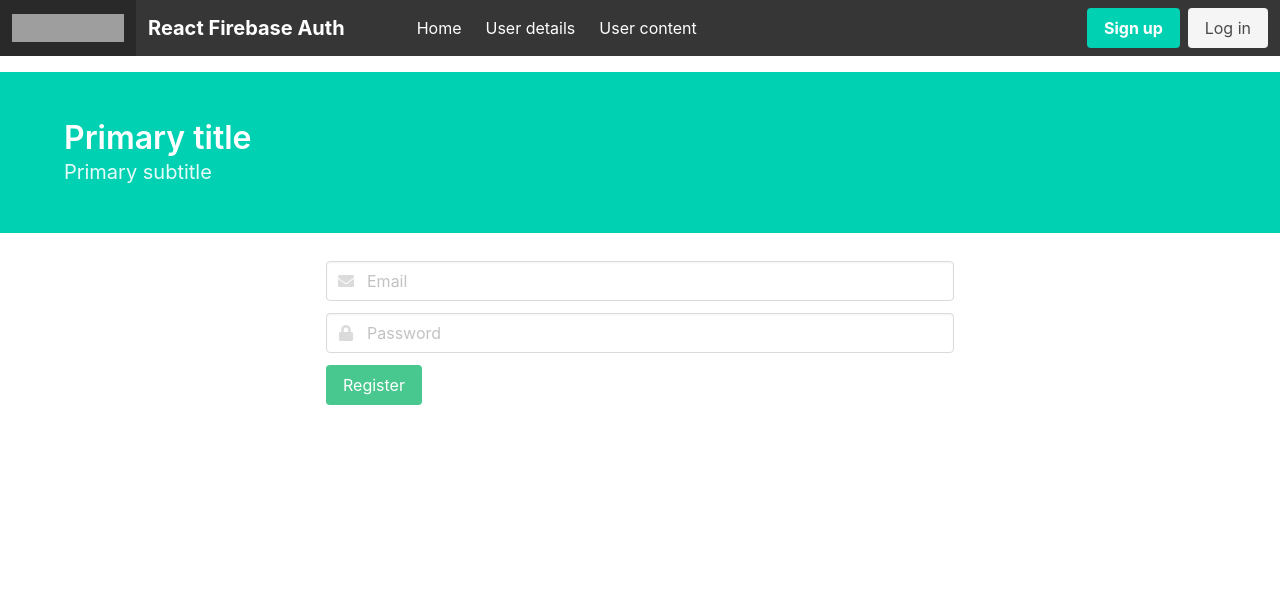
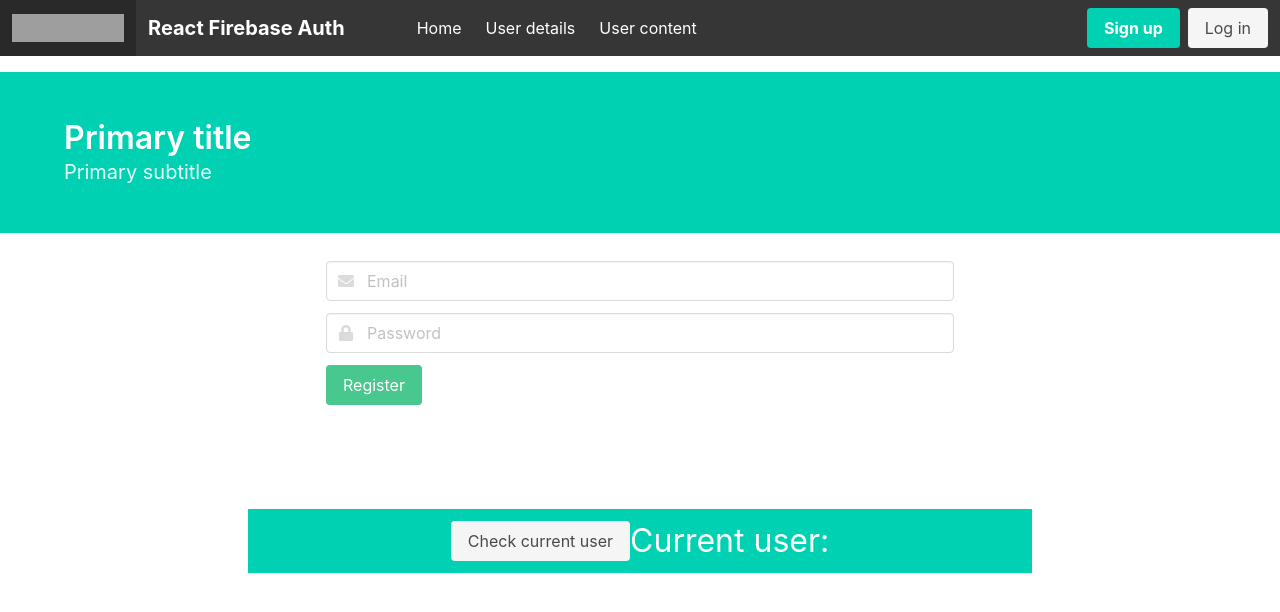
Before and after one commit to kargeb/firebase-auth-firestore-app, a React (Create React App) app: page / in a window 1280 px wide. Shown: the top 612 px of the page. Built offline with nearby package versions, Linux system fonts and the light colour scheme; no server answers; grey boxes are pictures that could not be loaded.

Commit message:
add current user check

```diff
--- a/src/App.js
+++ b/src/App.js
@@ -1,4 +1,5 @@
 import React, { useState } from 'react';
+import BottomPanel from './components/BottomPanel';
 import Hero from './components/Hero';
 import Navbar from './components/Navbar';
 import SignUpForm from './components/SignUpForm';
@@ -13,6 +14,7 @@ function App() {
       <Hero />
       <SignUpForm setUserData={setUserData} />
       <UserDataPanel userData={userData} />
+      <BottomPanel />
     </div>
   );
 }
--- /dev/null
+++ b/src/components/BottomPanel.js
@@ -0,0 +1,29 @@
+import React, { useState } from 'react';
+import CurrentUser from './auth/CurrentUser';
+
+const BottomPanel = () => {
+  const [currentUser, setCurrentUser] = useState(null);
+
+  return (
+    <section className="section">
+      <div className="container">
+        <div className="columns is-vcentered">
+          <div className="column is-8 is-offset-2 has-background-primary has-text-centered">
+            <button
+              type="button"
+              className="button is-light"
+              onClick={() => setCurrentUser(CurrentUser)}
+            >
+              Check current user
+            </button>
+            <span className="subtitle is-3 has-text-centered has-text-white">
+              Current user: {currentUser}
+            </span>
+          </div>
+        </div>
+      </div>
+    </section>
+  );
+};
+
+export default BottomPanel;
--- a/src/components/Navbar.js
+++ b/src/components/Navbar.js
@@ -1,4 +1,5 @@
 import React from 'react';
+import CurrentUser from './auth/CurrentUser';
 
 const Navbar = () => (
   <nav className="navbar is-dark" role="navigation" aria-label="main navigation">
@@ -24,7 +25,9 @@ const Navbar = () => (
             <a className="button is-primary">
               <strong>Sign up</strong>
             </a>
-            <a className="button is-light">Log in</a>
+            <a className="button is-light" onClick={CurrentUser}>
+              Log in
+            </a>
           </div>
         </div>
       </div>
--- a/src/components/SignUpForm.js
+++ b/src/components/SignUpForm.js
@@ -9,6 +9,7 @@ const SignUpForm = ({ setUserData }) => {
     auth
       .createUserWithEmailAndPassword(email, password)
       .then((cred) => {
+        console.log('STWORZYLEM UZYTKONIWKA', cred);
         console.log(cred);
       })
       .catch((err) => console.log(err));
--- /dev/null
+++ b/src/components/auth/CurrentUser.js
@@ -0,0 +1,9 @@
+import { auth } from '../../fbaseConfig';
+
+const CurrentUser = () => {
+  console.log('jestem w sign in');
+  console.log('current user email: ');
+  return auth.currentUser.email;
+};
+
+export default CurrentUser;
```
Also changed, not shown: src/components/auth/SignIn.js (added, +8 -0 lines).
